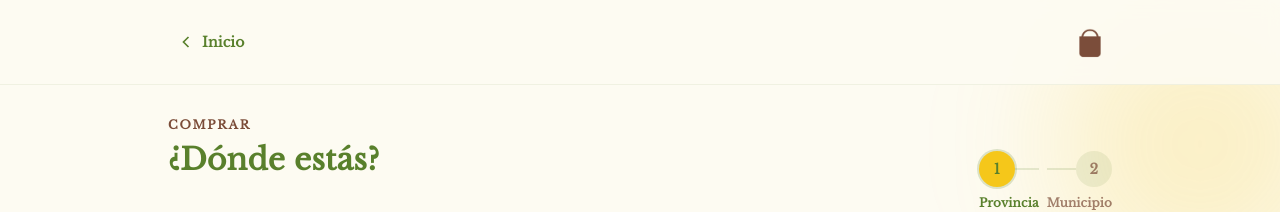
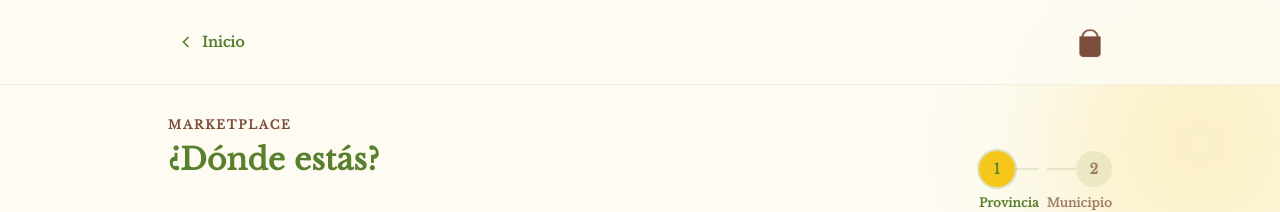
Before and after one commit to cubansoftwaredevelopment/palajaba-front, a React (Vite) app: page /comprar/provincia in a window 1280 px wide. Shown: the top 212 px of the page. Built offline with nearby package versions, Linux system fonts and the light colour scheme; no server answers.

Commit message:
Corregidos terminos de catalogo

```diff
--- a/src/components/buyer/buyerStyles.js
+++ b/src/components/buyer/buyerStyles.js
@@ -1,4 +1,4 @@
-/** Estilos del área comprador (onboarding de ubicación y home público) */
+/** Estilos del área comprador (onboarding de ubicación y marketplace) */
 
 export const buyerPageIntro =
   'mb-6 lg:mb-8 lg:grid lg:grid-cols-[minmax(0,1.1fr)_minmax(0,0.9fr)] lg:items-end lg:gap-10'
--- a/src/constants/branding.js
+++ b/src/constants/branding.js
@@ -8,6 +8,9 @@
  * El favicon del navegador usa logo.png automáticamente.
  */
 export const BRAND_NAME = "Pa' La Jaba"
+
+/** Nombre del home de compradores (feed de tiendas por municipio). */
+export const MARKETPLACE_LABEL = 'Marketplace'
 
 export const LOGO = {
   png: '/logo.png',
--- a/src/constants/catalog.js
+++ b/src/constants/catalog.js
@@ -19,7 +19,7 @@ export const CATALOG_ONBOARDING_STEPS = [
   },
   {
     title: 'Publica tu tienda',
-    description: 'Tu catálogo público usa las categorías locales; el home usa la global.',
+    description: 'Tu catálogo público usa las categorías locales; el marketplace usa la global.',
   },
 ]
 
--- a/src/pages/Welcome.jsx
+++ b/src/pages/Welcome.jsx
@@ -1,7 +1,7 @@
 import { useNavigate } from 'react-router-dom'
 import Button from '../components/Button'
 import Logo from '../components/Logo'
-import { LOGO_HERO_CLASS } from '../constants/branding'
+import { LOGO_HERO_CLASS, MARKETPLACE_LABEL } from '../constants/branding'
 import { resolveBuyerEntryPath } from '../lib/buyerLocation'
 
 export default function Welcome() {
@@ -47,7 +47,7 @@ export default function Welcome() {
             Crear cuenta
           </Button>
           <Button variant="ghost" onClick={goToBuy}>
-            Continuar a comprar
+            Ir al {MARKETPLACE_LABEL.toLowerCase()}
           </Button>
         </nav>
       </section>
--- a/src/pages/buyer/BuyerHome.jsx
+++ b/src/pages/buyer/BuyerHome.jsx
@@ -20,6 +20,7 @@ import {
 } from '../../lib/api'
 import { getBuyerLocation, hasCompleteBuyerLocation } from '../../lib/buyerLocation'
 import { resolveUserFacingError } from '../../lib/userFacingError'
+import { MARKETPLACE_LABEL } from '../../constants/branding'
 
 const PAGE_SIZE = 20
 const SEARCH_DEBOUNCE_MS = 300
@@ -63,7 +64,7 @@ function BuyerHomeContent() {
     } catch (err) {
       setLoadError(
         resolveUserFacingError(err, {
-          contextTitle: 'No se pudo cargar el catálogo',
+          contextTitle: `No se pudo cargar el ${MARKETPLACE_LABEL.toLowerCase()}`,
           fallbackMessage: 'No pudimos mostrar los productos de tu zona. Inténtalo de nuevo.',
         }),
       )
--- a/src/pages/buyer/BuyerSelectMunicipality.jsx
+++ b/src/pages/buyer/BuyerSelectMunicipality.jsx
@@ -10,6 +10,7 @@ import {
   buyerPageIntro,
   buyerSearchInput,
 } from '../../components/buyer/buyerStyles'
+import { MARKETPLACE_LABEL } from '../../constants/branding'
 import { getProvinceById } from '../../constants/cubaLocations'
 import { getBuyerLocation, setBuyerMunicipality } from '../../lib/buyerLocation'
 import { municipalityMatchesQuery } from '../../lib/municipalityDisplay'
@@ -46,7 +47,7 @@ export default function BuyerSelectMunicipality() {
     <BuyerShell backTo="/comprar/provincia" backLabel="Provincia">
       <div className={buyerPageIntro}>
         <div>
-          <AuthHeader eyebrow="Comprar" title="Tu municipio" layout="desktop-left" />
+          <AuthHeader eyebrow={MARKETPLACE_LABEL} title="Tu municipio" layout="desktop-left" />
           <div className="mt-3 flex justify-center lg:justify-start">
             <span className={buyerContextChip}>
               <svg width="14" height="14" viewBox="0 0 20 20" fill="currentColor" aria-hidden="true">
--- a/src/pages/buyer/BuyerSelectProvince.jsx
+++ b/src/pages/buyer/BuyerSelectProvince.jsx
@@ -4,6 +4,7 @@ import BuyerLocationProgress from '../../components/buyer/BuyerLocationProgress'
 import BuyerShell from '../../components/buyer/BuyerShell'
 import ProvincePickerRow from '../../components/buyer/ProvincePickerRow'
 import { buyerList, buyerPageIntro } from '../../components/buyer/buyerStyles'
+import { MARKETPLACE_LABEL } from '../../constants/branding'
 import { CUBA_PROVINCES } from '../../constants/cubaLocations'
 import { hasCompleteBuyerLocation, setBuyerProvince } from '../../lib/buyerLocation'
 
@@ -20,9 +21,9 @@ export default function BuyerSelectProvince() {
   }
 
   return (
-    <BuyerShell backTo={isChangingLocation ? '/comprar' : '/'} backLabel={isChangingLocation ? 'Comprar' : 'Inicio'}>
+    <BuyerShell backTo={isChangingLocation ? '/comprar' : '/'} backLabel={isChangingLocation ? MARKETPLACE_LABEL : 'Inicio'}>
       <div className={buyerPageIntro}>
-        <AuthHeader eyebrow="Comprar" title="¿Dónde estás?" layout="desktop-left" />
+        <AuthHeader eyebrow={MARKETPLACE_LABEL} title="¿Dónde estás?" layout="desktop-left" />
         <BuyerLocationProgress currentStep={1} />
       </div>
       <div className={`animate-fade-in ${buyerList}`}>
--- a/src/pages/buyer/BuyerStorePage.jsx
+++ b/src/pages/buyer/BuyerStorePage.jsx
@@ -7,6 +7,7 @@ import BuyerStoreProfileHeader from '../../components/buyer/BuyerStoreProfileHea
 import StatePanel from '../../components/ui/StatePanel'
 import LoadingState from '../../components/ui/LoadingState'
 import DeadState from '../../components/ui/DeadState'
+import { MARKETPLACE_LABEL } from '../../constants/branding'
 import { buyerHomeSections } from '../../components/buyer/buyerStyles'
 import Button from '../../components/Button'
 import {
@@ -89,7 +90,7 @@ function BuyerStorePageContent() {
   const hasProducts = (catalog?.total_products ?? 0) > 0
 
   return (
-    <BuyerShell backTo="/comprar" backLabel="Catálogo" headerEnd={<BuyerCurrencySelector />}>
+    <BuyerShell backTo="/comprar" backLabel={MARKETPLACE_LABEL} headerEnd={<BuyerCurrencySelector />}>
       {loading ? (
         <LoadingState message="Cargando tienda…" className="lg:items-start lg:text-left" />
       ) : null}
@@ -106,7 +107,7 @@ function BuyerStorePageContent() {
           >
             <Link to="/comprar">
               <Button variant="ghost" className="w-full sm:w-auto">
-                Volver al catálogo
+                Volver al {MARKETPLACE_LABEL.toLowerCase()}
               </Button>
             </Link>
           </DeadState>
@@ -121,7 +122,7 @@ function BuyerStorePageContent() {
             <div className="mt-4 flex flex-col gap-2 sm:flex-row sm:justify-center lg:justify-start">
               <Link to="/comprar">
                 <Button variant="ghost" className="w-full sm:w-auto">
-                  Volver al catálogo
+                  Volver al {MARKETPLACE_LABEL.toLowerCase()}
                 </Button>
               </Link>
             </div>
```
